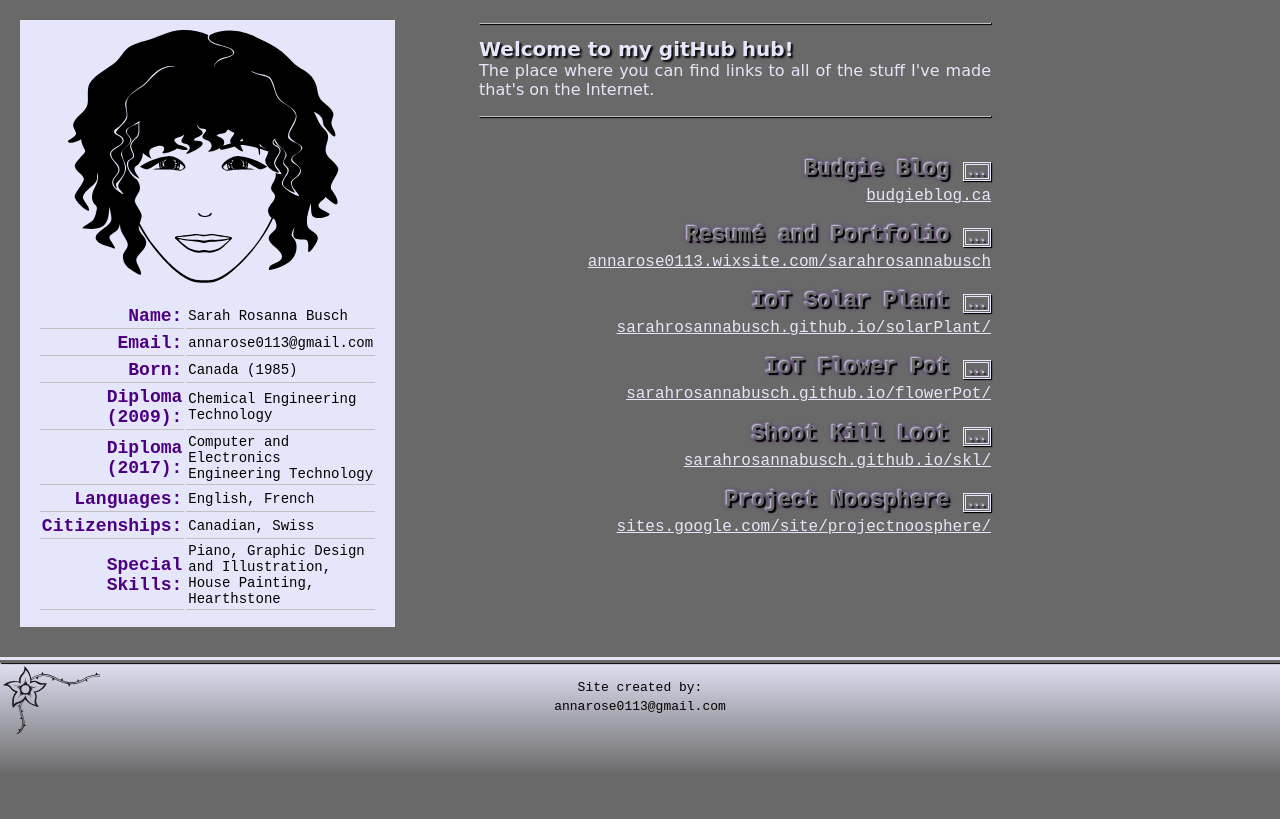
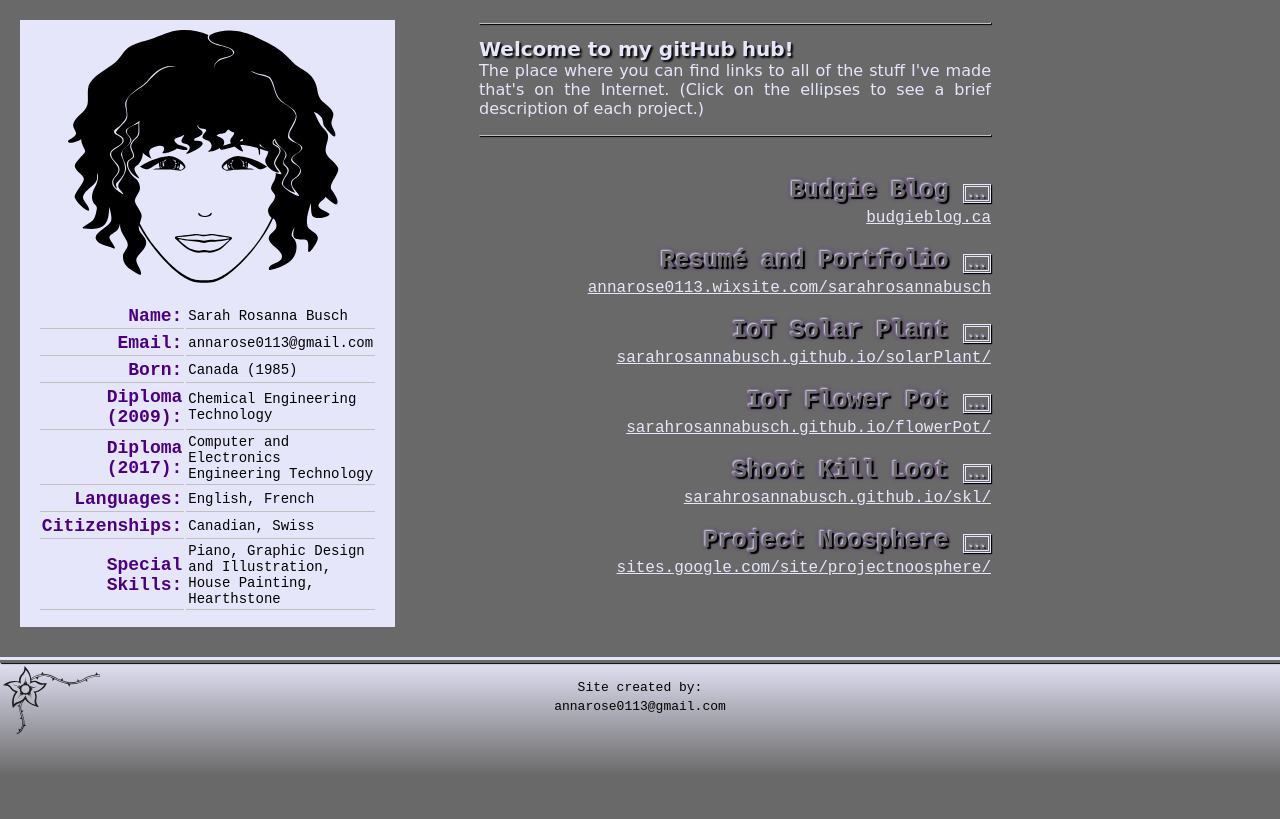
Before and after one commit to sarahRosannaBusch/sarahRosannaBusch.github.io, a plain HTML site: page index.html in a window 1280 px wide. Drawn offline with Linux system fonts and the light colour scheme.

Commit message:
made font a little bigger

```diff
--- a/index.html
+++ b/index.html
@@ -150,7 +150,8 @@
     <h1> Welcome to my gitHub hub! </h1>
     <p id='intro'>
       The place where you can find links to all of the stuff
-      I've made that's on the Internet.
+      I've made that's on the Internet. (Click on the ellipses to see a brief description
+      of each project.)
     </p>
     <hr>
     <br>
--- a/styles.css
+++ b/styles.css
@@ -92,7 +92,7 @@ hr
 
 h2
 {
-  font-size: 22px;
+  font-size: 24px;
   font-family: monospace;
   font-weight: bold;
   color: dimgrey;
```
